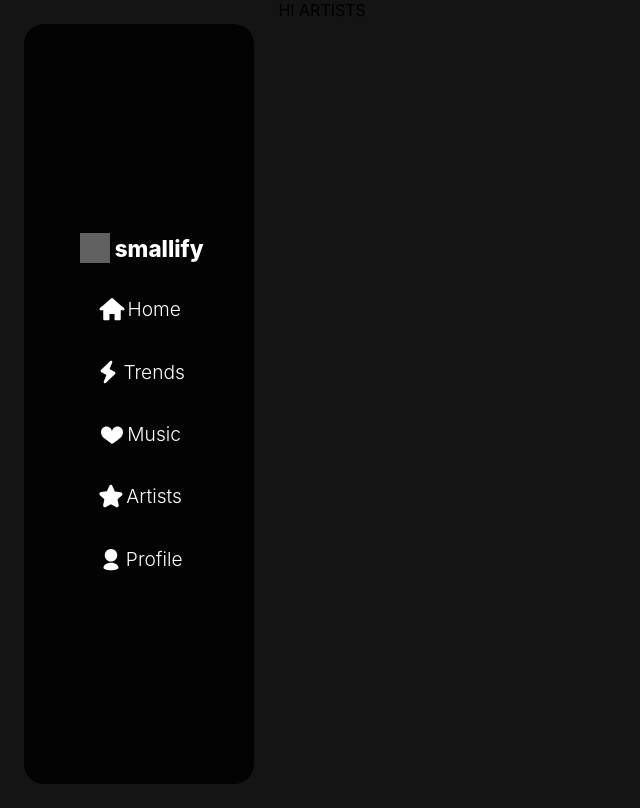
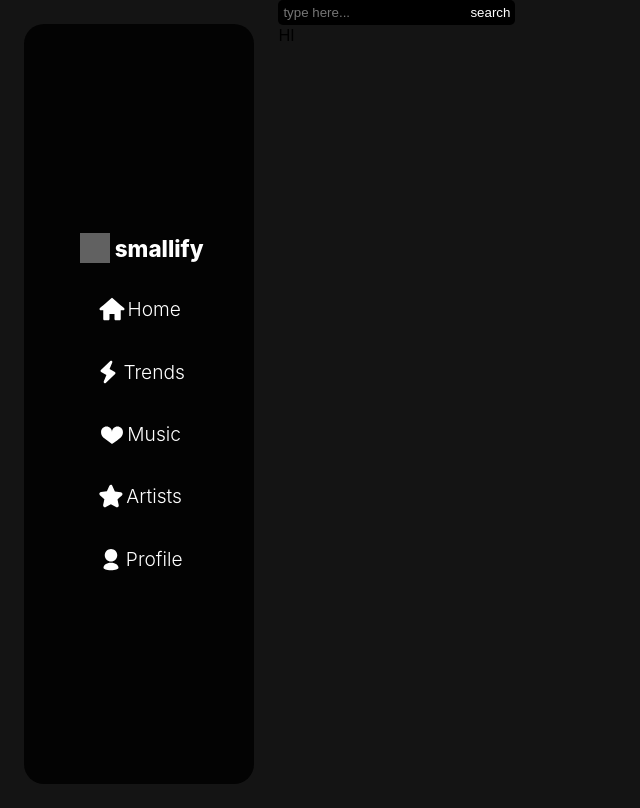
Before and after one commit to Sacrifise/Smallify, a React (Vite) app: page /artists in a window 1280 px wide. Shown: the whole page, without its empty margins (0-640 px from the left). Built offline with nearby package versions, Linux system fonts and the light colour scheme; grey boxes are pictures that could not be loaded.

Commit message:
feat: artists search label added

```diff
--- a/src/Components/happinesComp.css
+++ b/src/Components/happinesComp.css
@@ -68,6 +68,7 @@
 
   .anim{
     fill: rgb(255, 169, 9);
+
   }
 
   .anim2{
--- a/src/Components/searchComp.css
+++ b/src/Components/searchComp.css
@@ -36,6 +36,9 @@
     transition: 0.2s;
     line-height: 40px;
 }
+
+
+
 button{
     border-radius: 0 5px 5px 0;
     color: white;
@@ -64,6 +67,23 @@ input{
     z-index: 3;
     animation: 0.5s 1 alternate begin-modal;
 }
+
+.search-modal-artists{
+    width: 30vw;
+    height: 20vh;
+    background-color: black;
+    color: white;
+    position: absolute;
+    top: 4vh;
+    left: 0vw;
+    border-radius: 20px 20px 20px 20px;
+    overflow-y: scroll;
+    padding: 10px;
+    z-index: 3;
+    animation: 0.5s 1 alternate begin-modal;
+}
+
+
 .none{
     display: none;
 }
@@ -87,6 +107,13 @@ input{
     margin-left: auto;
 }
 
+.search-list-item-img-artists{
+    object-fit: cover;
+    height: 0px;
+    height: 100px;
+    margin-left: auto;
+}
+
 .search-list-item:hover .search-list-item-img{
     height: 100px;
 }
--- a/src/Components/searchComp.jsx
+++ b/src/Components/searchComp.jsx
@@ -12,8 +12,11 @@ export default class SearchComp extends React.Component{
             isOpen: false,
         };
         this.getSearch = this.getSearch.bind(this);
+        this.getSearchArtists = this.getSearchArtists.bind(this);
         this.handleSearch = this.handleSearch.bind(this);
+        this.handleSearchArtists = this.handleSearchArtists.bind(this);
         this.renderSearch = this.renderSearch.bind(this);
+        this.renderSearchArtists = this.renderSearchArtists.bind(this);
     }
 
     getSearch(search){
@@ -31,10 +34,34 @@ export default class SearchComp extends React.Component{
             console.error(err)
         }
     }
+
+    getSearchArtists(search){
+        const url = `https://deezerdevs-deezer.p.rapidapi.com/artist/${search}`;
+        const options = {
+            method: 'GET',
+            headers: {
+                'x-rapidapi-key': '1683d62ab0msh32b82388bbf2e0ap1e8162jsn839af447016e',
+                'x-rapidapi-host': 'deezerdevs-deezer.p.rapidapi.com'
+            }
+        };
+        try{
+            fetch(url, options).then(data => data.json()).then(json => this.handleSearchArtists(json));
+        } catch (err){
+            console.error(err)
+        }
+    }
+
     handleSearch(json){
         console.log(json.data);
         this.setState({
             search_results: json.data,
+        })
+    }
+
+
+    handleSearchArtists(json){
+        this.setState({
+            search_results: json,
         })
     }
 
@@ -44,8 +71,35 @@ export default class SearchComp extends React.Component{
         }
     }
 
+    renderSearchArtists(){
+        console.log(this.state.search_results);
+        if (this.state.search_results){
+            return <div className="search-list-item" key={this.state.search_results.id}>{this.state.search_results.name} <img className="search-list-item-img-artists"src={this.state.search_results.picture_big}></img></div>
+        }
+    }
+
+
 
     render(){
+        if (this.props.isArtists){
+            return(
+                <div className="search-cont">
+                    <div className="search-modal-blockscreen none" onClick={(e) => {e.target.classList.toggle("none"); document.querySelector(".search-modal-artists").classList.toggle("none")}}></div>
+                    <form  className="search-modal-form"onSubmit={(e) => {this.getSearchArtists(this.state.value); e.preventDefault(); document.querySelector(".search-modal-artists").classList.toggle("none"); document.querySelector(".search-modal-blockscreen").classList.toggle("none")}}>
+                        <input placeholder="type here..." value={this.state.value} onChange={(e) =>  this.setState({value: e.target.value})}></input>
+                        <button type="submit"> search </button>
+                        <div className="search-list">
+                        </div>
+                        <div className="search-modal-artists none">SEARCH ARTISTS
+                            {this.renderSearchArtists()}
+                        </div>
+                    </form>
+
+
+                HI</div>
+            )
+        }
+        else{
             return(
                 <div className="search-cont">
                     <div className="search-modal-blockscreen none" onClick={(e) => {e.target.classList.toggle("none"); document.querySelector(".search-modal").classList.toggle("none")}}></div>
@@ -64,3 +118,4 @@ export default class SearchComp extends React.Component{
             )
         }
     }
+}
--- a/src/Screens/artists.jsx
+++ b/src/Screens/artists.jsx
@@ -2,13 +2,14 @@ import React from "react";
 import "./artists.css"
 import SidebarFull from "../Components/sidebarFull";
 import Playbar from "../Components/playbar";
+import SearchComp from "../Components/searchComp";
 
 export default function Artists(){
     return(
         <div className="cont-artists">
             <Playbar/>
             <SidebarFull/>
-            HI ARTISTS
+            <SearchComp isArtists={true}/>
         </div>
     )
 }
```
Lines whose indentation alone changed are shown as unchanged.
